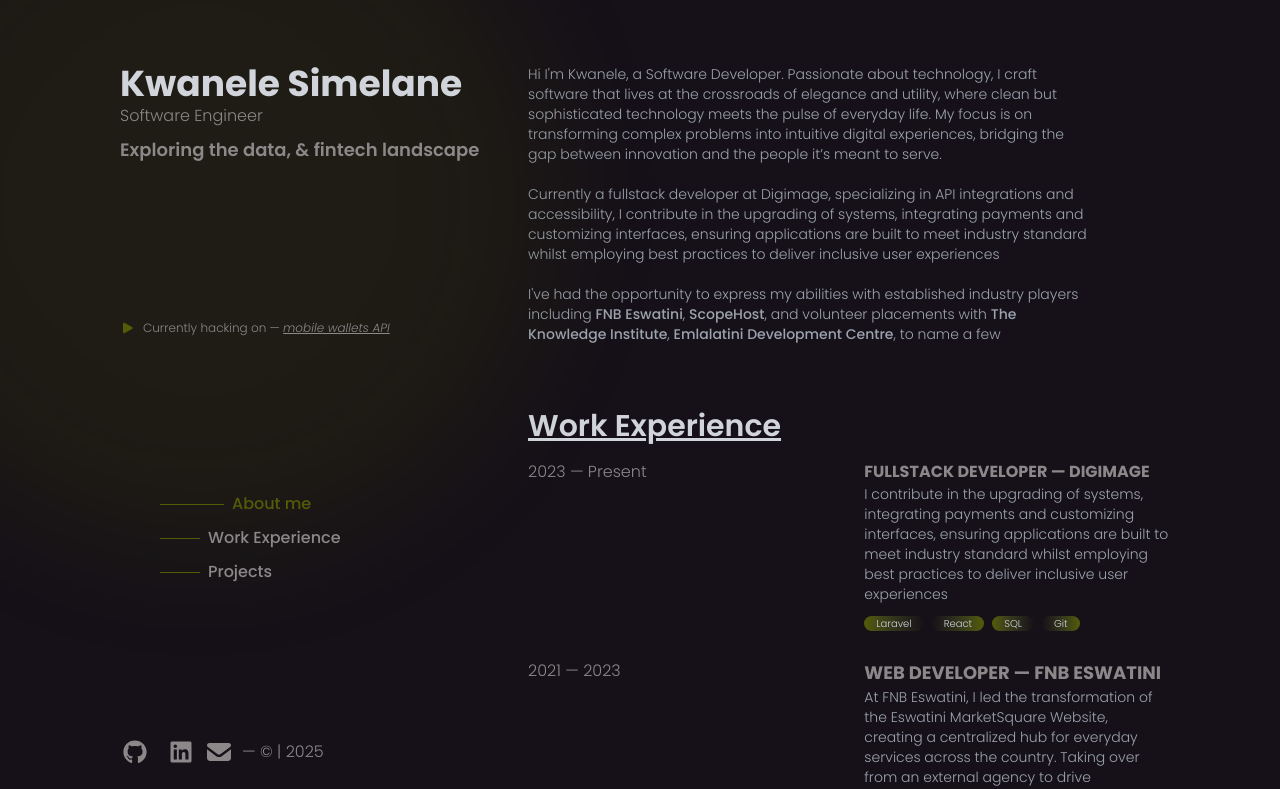
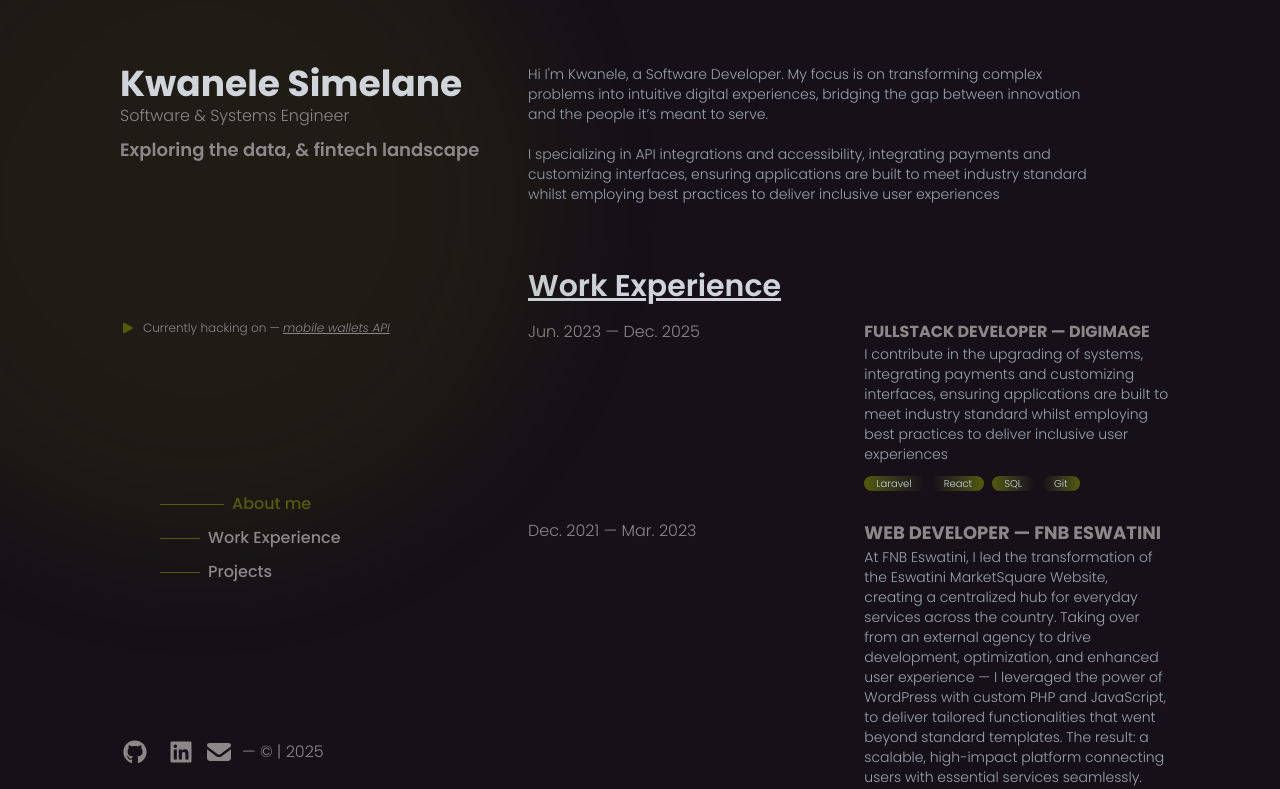
Before and after one commit to kwanele-simelane/my-profile-2-0, a React (Vite) app: page / in a window 1280 px wide. Shown: the top 789 px of the page. Built offline with nearby package versions, Linux system fonts and the light colour scheme.

Commit message:
Update CV

```diff
--- a/src/views/Home.jsx
+++ b/src/views/Home.jsx
@@ -31,7 +31,7 @@ const Home = () => {
       <aside className="hidden lg:flex w-2/5 pl-30 py-8 pr-8 flex-col justify-between fixed top-0 left-0 h-screen rounded-2xl">
         <div className="pt-8">
           <h2 className="font-bold text-4xl text-gray-300">Kwanele Simelane</h2>
-          <p className="text-md mb-2 font-light">Software Engineer</p>
+          <p className="text-md mb-2 font-light">Software & Systems Engineer</p>
           <small className="text-lg text-text font-semibold">
             Exploring the data, & fintech landscape
           </small>
@@ -144,26 +144,16 @@ const Home = () => {
             About
           </h3>
           <p className="text-gray-400 text-[13px] sm:text-sm max-w-prose">
-            Hi I'm Kwanele, a Software Developer. Passionate about technology, I
-            craft software that lives at the crossroads of elegance and utility,
-            where clean but sophisticated technology meets the pulse of everyday
-            life. My focus is on transforming complex problems into intuitive
-            digital experiences, bridging the gap between innovation and the
-            people it’s meant to serve.
+            Hi I'm Kwanele, a Software Developer. My focus is on transforming
+            complex problems into intuitive digital experiences, bridging the
+            gap between innovation and the people it’s meant to serve.
             <br className="my-2 block" />
             <br className="my-2 block" />
-            Currently a fullstack developer at <a href="#">Digimage</a>,
-            specializing in API integrations and accessibility, I contribute in
-            the upgrading of systems, integrating payments and customizing
-            interfaces, ensuring applications are built to meet industry
-            standard whilst employing best practices to deliver inclusive user
-            experiences
+            I specializing in API integrations and accessibility, integrating
+            payments and customizing interfaces, ensuring applications are built
+            to meet industry standard whilst employing best practices to deliver
+            inclusive user experiences
             <br className="my-2 block" />
-            <br className="my-2 block" />
-            I've had the opportunity to express my abilities with established
-            industry players including <b>FNB Eswatini</b>, <b>ScopeHost</b>,
-            and volunteer placements with <b>The Knowledge Institute</b>,{" "}
-            <b>Emlalatini Development Centre</b>, to name a few
           </p>
         </section>
 
@@ -172,7 +162,7 @@ const Home = () => {
             Work Experience
           </h2>
           <div className="flex flex-col sm:flex-row gap-8 my-4 max-w-prose">
-            <p className="w-full sm:w-1/4">2023 &mdash; Present</p>
+            <p className="w-full sm:w-1/4">Jun. 2023 &mdash; Dec. 2025</p>
             <div className="w-full sm:w-3/4">
               <h3 className="font-bold uppercase">
                 Fullstack Developer &mdash; Digimage
@@ -202,7 +192,7 @@ const Home = () => {
             </div>
           </div>
           <div className="flex flex-col sm:flex-row gap-8 my-4 max-w-prose">
-            <p className="w-full sm:w-1/4">2021 &mdash; 2023</p>
+            <p className="w-full sm:w-1/4">Dec. 2021 &mdash; Mar. 2023</p>
             <div className="w-full sm:w-3/4">
               <h3 className="font-bold uppercase text-lg">
                 Web Developer &mdash; FNB Eswatini
@@ -236,7 +226,7 @@ const Home = () => {
             </div>
           </div>
           <div className="flex flex-col sm:flex-row gap-8 my-4 max-w-prose">
-            <p className="w-full sm:w-1/4">2021</p>
+            <p className="w-full sm:w-1/4">Aug. 2021 &mdash; Nov. 2021</p>
             <div className="w-full sm:w-3/4">
               <h3 className="font-bold uppercase">
                 Web Developer &mdash; ScopeHost
```
